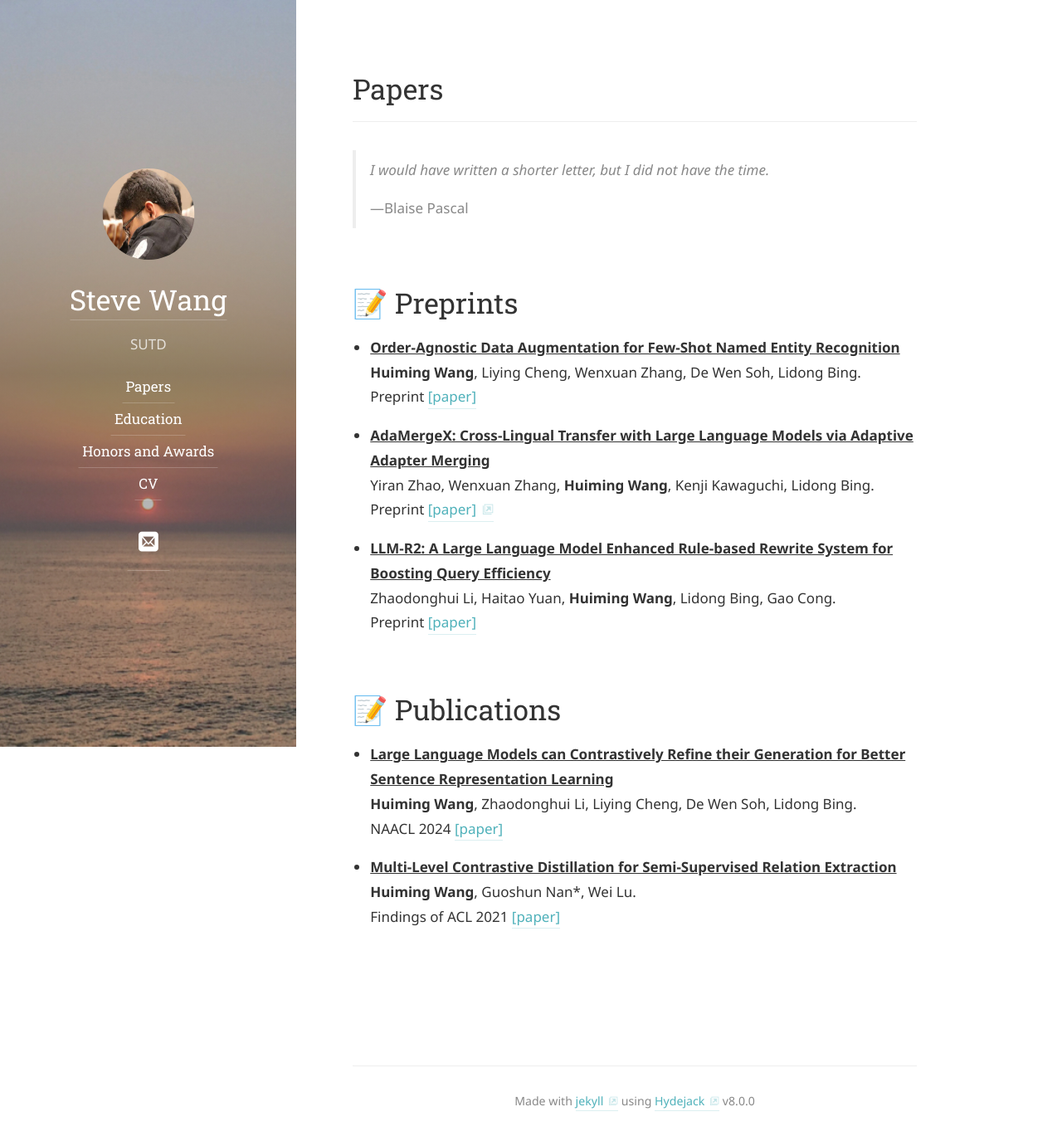
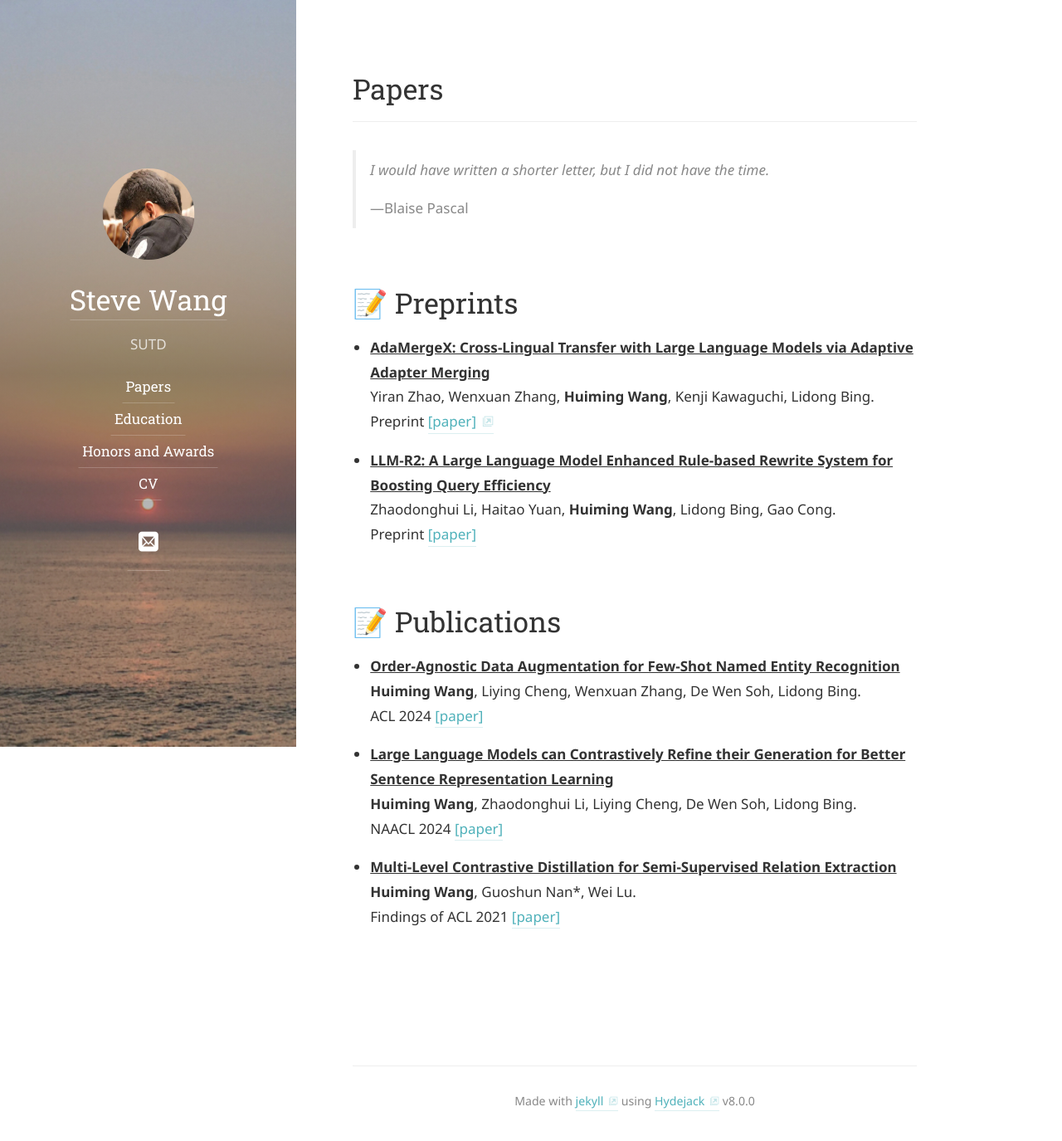
Before and after one commit to Circle-Ming/Circle-Ming.github.io, a Jekyll site: the page built from papers.md, in a window 1280 px wide. Shown: the whole page at 83% size. Built offline with Jekyll 4.4.1, drawn with Linux system fonts in a browser that asks for light colours; some web fonts are replaced; part of the change alters nothing that is shown.

Commit message:
Update papers.md

```diff
--- a/papers.md
+++ b/papers.md
@@ -12,11 +12,6 @@ order:  1
 
 📝 Preprints
 ======
-
-- **<ins>Order-Agnostic Data Augmentation for Few-Shot Named Entity Recognition</ins>**\
-**Huiming Wang**, Liying Cheng, Wenxuan Zhang, De Wen Soh, Lidong Bing.\
-Preprint [\[paper\]](assets/img/Order_Agnostic_Data_Augmentation_for_Few_Shot_Named_Entity_Recognition.pdf)
-
 - **<ins>AdaMergeX: Cross-Lingual Transfer with Large Language Models via Adaptive Adapter Merging</ins>**\
 Yiran Zhao, Wenxuan Zhang, **Huiming Wang**, Kenji Kawaguchi, Lidong Bing.\
 Preprint [\[paper\]](https://arxiv.org/pdf/2402.18913.pdf)
@@ -28,6 +23,11 @@ Preprint [\[paper\]](assets/img/SIGMOD2024.pdf)
 
 📝 Publications
 ======
+
+- **<ins>Order-Agnostic Data Augmentation for Few-Shot Named Entity Recognition</ins>**\
+**Huiming Wang**, Liying Cheng, Wenxuan Zhang, De Wen Soh, Lidong Bing.\
+ACL 2024 [\[paper\]](assets/img/Order_Agnostic_Data_Augmentation_for_Few_Shot_Named_Entity_Recognition.pdf)
+
 - **<ins>Large Language Models can Contrastively Refine their Generation for Better Sentence Representation Learning</ins>**\
 **Huiming Wang**, Zhaodonghui Li, Liying Cheng, De Wen Soh, Lidong Bing.\
 NAACL 2024 [\[paper\]](assets/img/NAACL2024_Large_Language_Models_can_Contrastively_Refine_their_Generation_for_Better_Sentence_Representation_Learning.pdf)
```
